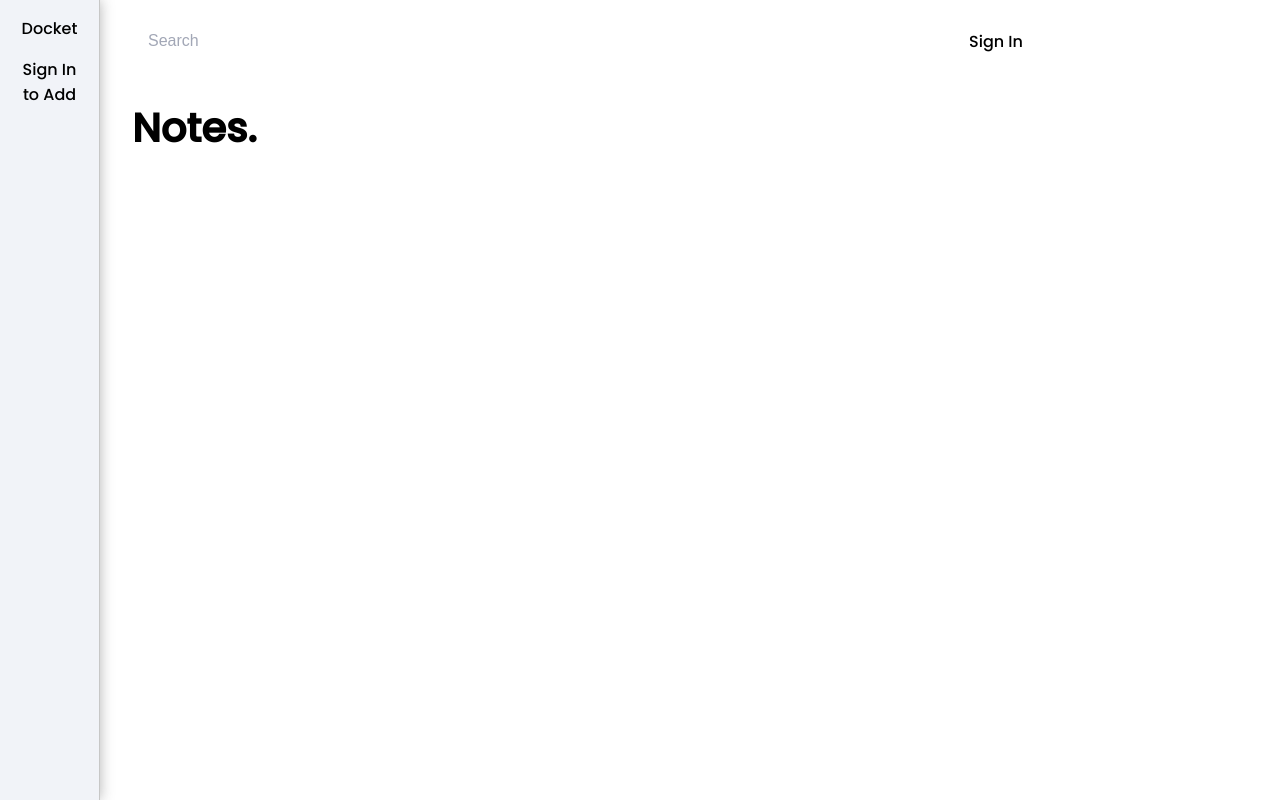
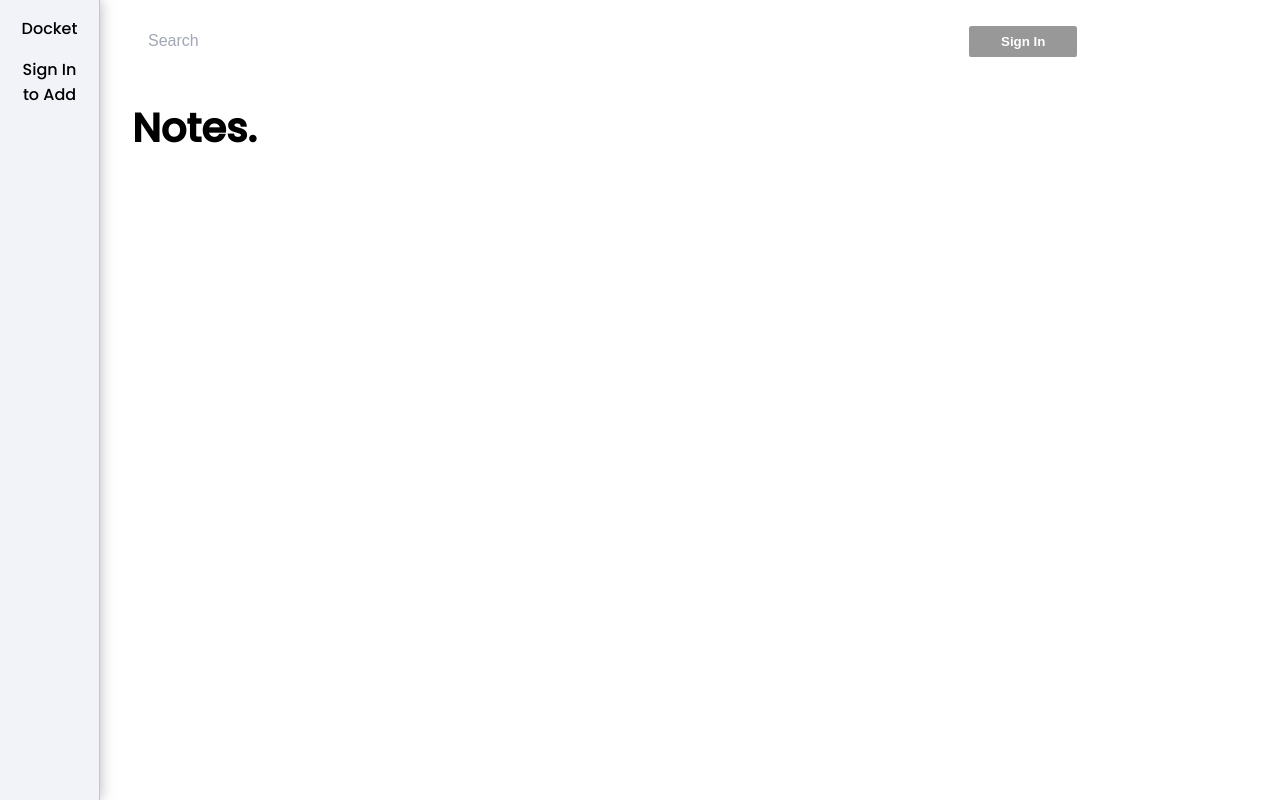
Before and after one commit to Dharmik48/notes-react-firebase-v2.0, a React (Create React App) app: page / in a window 1280 px wide. Built offline with nearby package versions, Linux system fonts and the light colour scheme; some icons are missing.

Commit message:
SignIn Button

```diff
--- a/src/components/Account.js
+++ b/src/components/Account.js
@@ -22,14 +22,10 @@ const Account = ({ user, setUser, setNotes, setCreateNote, setSearchTerm }) => {
 				<img src={user.photoURL} alt="avatar" />
 			</div>
 			<p className="user-name">{user.displayName}</p>
-			<p style={{ marginLeft: '2.5em' }} onClick={signout}>
-				Sign Out
-			</p>
+			<button className='signin__button' style={{ marginLeft: '2.5em' }} onClick={signout}>Sign Out</button>
 		</div>
 	) : (
-		<p onClick={perfromLogin} style={{ cursor: 'pointer' }}>
-			Sign In
-		</p>
+		<button className='signin__button' onClick={perfromLogin} style={{ cursor: 'pointer' }}>Sign In</button>
 	)
 }
 
--- a/src/css/index.css
+++ b/src/css/index.css
@@ -88,3 +88,24 @@ main h1 {
 	height: 100%;
 	width: 100%;
 }
+
+.signin__button{
+    cursor: pointer;
+    color:#fff;
+    outline: none;
+    border: none;
+    font-weight: 700;
+    border-radius:0.2vw;
+    padding-left:2rem;
+    padding-right:2rem;
+    margin-right:1rem;
+    padding-top:0.5rem;
+    background-color:rgba(51,51,51,0.5);
+    padding-bottom:0.5rem;
+}
+
+.signin__button:hover{
+    color:#000;
+    background-color:#e6e6e6;
+    transition:all 0.2s;
+}
```
Also changed, not shown: package.json (line endings or trailing spaces), 1 other file (tests, documents, lock files or other folders).
